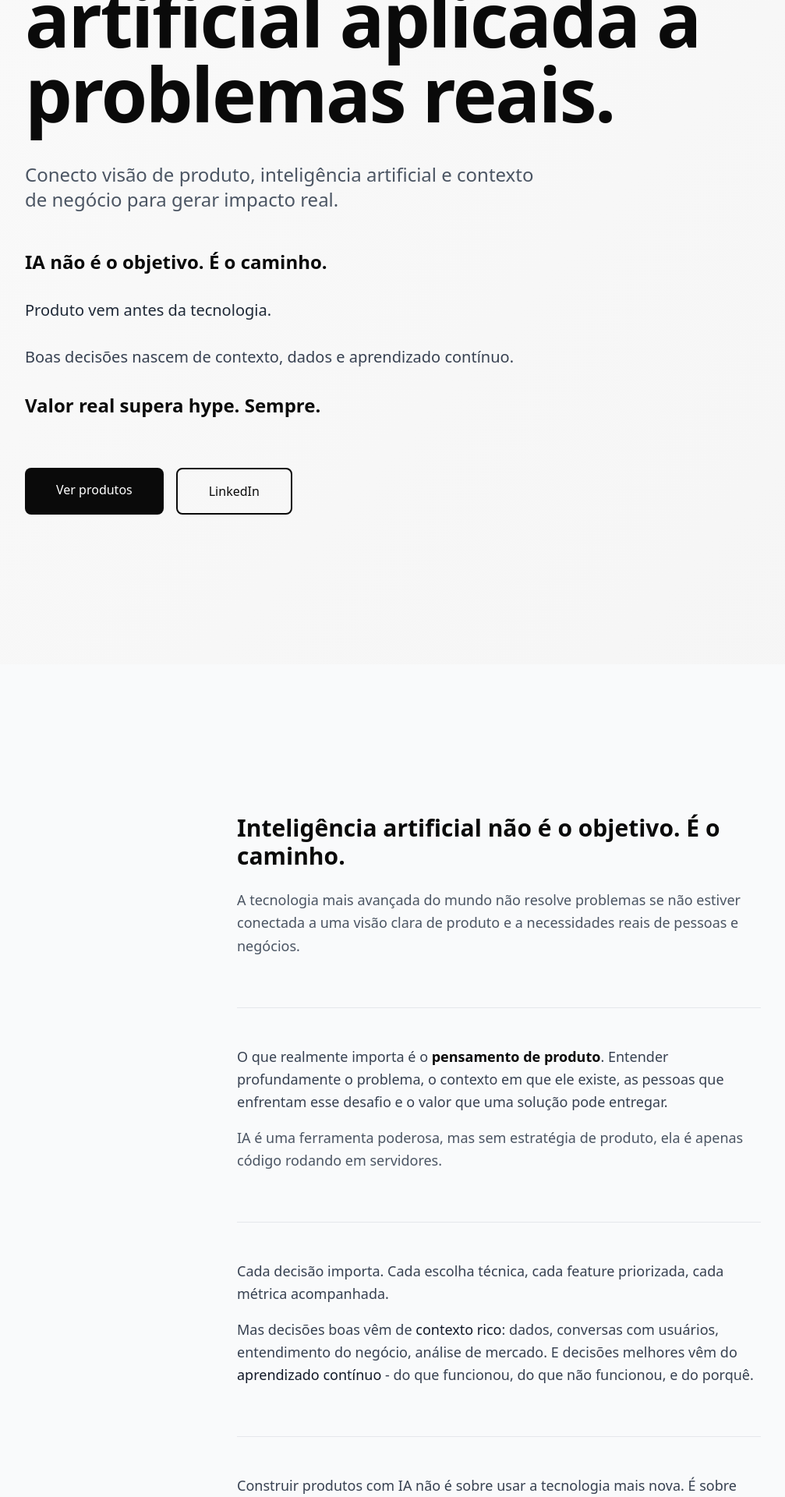
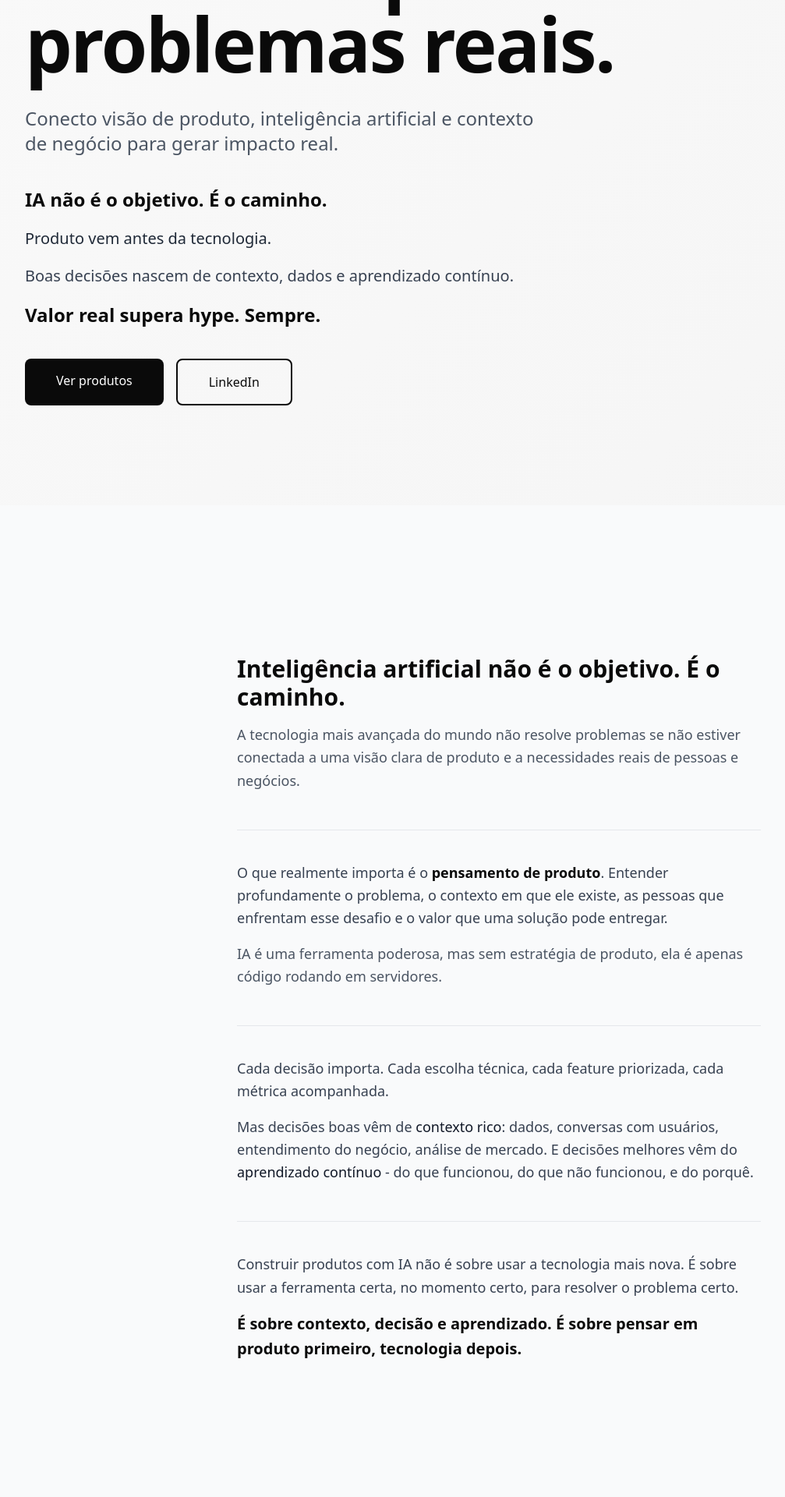
Before and after one commit to haendelllopes/portfolio-hndll, a Next.js app: page / in a window 1280 px wide. Shown: the part 600-2520 px from the top of the page at 78% size, without its empty margins (0-1007 px from the left). Built offline with nearby package versions, Linux system fonts and the light colour scheme.

Commit message:
Refine vertical rhythm: compact hero (Act 1), balanced middle sections (Act 2), open footer (Act 3)

```diff
--- a/src/components/Footer.tsx
+++ b/src/components/Footer.tsx
@@ -1,6 +1,6 @@
 export default function Footer() {
   return (
-    <footer className="bg-[#0a0a0a] py-16">
+    <footer className="bg-[#0a0a0a] py-32">
       <div className="container mx-auto px-4">
         <div className="text-center text-sm text-gray-400">
           <p>
--- a/src/components/Hero.tsx
+++ b/src/components/Hero.tsx
@@ -1,15 +1,15 @@
 export default function Hero() {
   return (
-    <section className="bg-gradient-to-br from-[#fafafa] to-[#f5f5f5] py-32 md:py-48">
+    <section className="bg-gradient-to-br from-[#fafafa] to-[#f5f5f5] py-24 md:py-32">
       <div className="container mx-auto px-4 md:px-6 lg:px-8">
         <div className="max-w-4xl">
-          <h1 className="text-6xl md:text-7xl lg:text-8xl font-bold text-[#0a0a0a] mb-10 leading-[1.1] tracking-tight">
+          <h1 className="text-6xl md:text-7xl lg:text-8xl font-bold text-[#0a0a0a] mb-8 leading-[1.1] tracking-tight">
             AI Product Leader focado em produtos com inteligência artificial aplicada a problemas reais.
           </h1>
-          <p className="text-xl md:text-2xl text-gray-600 mb-12 max-w-2xl leading-relaxed">
+          <p className="text-xl md:text-2xl text-gray-600 mb-10 max-w-2xl leading-relaxed">
             Conecto visão de produto, inteligência artificial e contexto de negócio para gerar impacto real.
           </p>
-          <div className="flex flex-col gap-6 md:gap-8 mb-12 md:mb-16">
+          <div className="flex flex-col gap-4 md:gap-5 mb-10">
             <p className="text-xl md:text-2xl font-semibold text-[#0a0a0a] leading-tight">
               IA não é o objetivo. É o caminho.
             </p>
--- a/src/components/Manifesto.tsx
+++ b/src/components/Manifesto.tsx
@@ -3,9 +3,9 @@ export default function Manifesto() {
     <section className="bg-[#f9fafb] py-32 md:py-48">
       <div className="container mx-auto px-4 md:px-6 lg:px-8">
         <div className="max-w-2xl mx-auto">
-          <div className="space-y-16">
+          <div className="space-y-12">
             <div>
-              <p className="text-2xl md:text-3xl font-bold text-[#0a0a0a] mb-6 leading-tight">
+              <p className="text-2xl md:text-3xl font-bold text-[#0a0a0a] mb-4 leading-tight">
                 Inteligência artificial não é o objetivo. É o caminho.
               </p>
               <p className="text-lg text-gray-600 leading-relaxed">
@@ -13,7 +13,7 @@ export default function Manifesto() {
               </p>
             </div>
 
-            <div className="border-t border-gray-200 pt-12">
+            <div className="border-t border-gray-200 pt-10">
               <p className="text-lg text-gray-700 leading-relaxed mb-4">
                 O que realmente importa é o <span className="font-bold text-[#0a0a0a]">pensamento de produto</span>. Entender profundamente o problema, o contexto em que ele existe, as pessoas que enfrentam esse desafio e o valor que uma solução pode entregar.
               </p>
@@ -22,7 +22,7 @@ export default function Manifesto() {
               </p>
             </div>
 
-            <div className="border-t border-gray-200 pt-12">
+            <div className="border-t border-gray-200 pt-10">
               <p className="text-lg text-gray-700 leading-relaxed mb-4">
                 Cada decisão importa. Cada escolha técnica, cada feature priorizada, cada métrica acompanhada.
               </p>
@@ -31,8 +31,8 @@ export default function Manifesto() {
               </p>
             </div>
 
-            <div className="border-t border-gray-200 pt-12">
-              <p className="text-lg text-gray-700 leading-relaxed mb-6">
+            <div className="border-t border-gray-200 pt-10">
+              <p className="text-lg text-gray-700 leading-relaxed mb-4">
                 Construir produtos com IA não é sobre usar a tecnologia mais nova. É sobre usar a ferramenta certa, no momento certo, para resolver o problema certo.
               </p>
               <p className="text-xl font-semibold text-[#0a0a0a] leading-relaxed">
```
